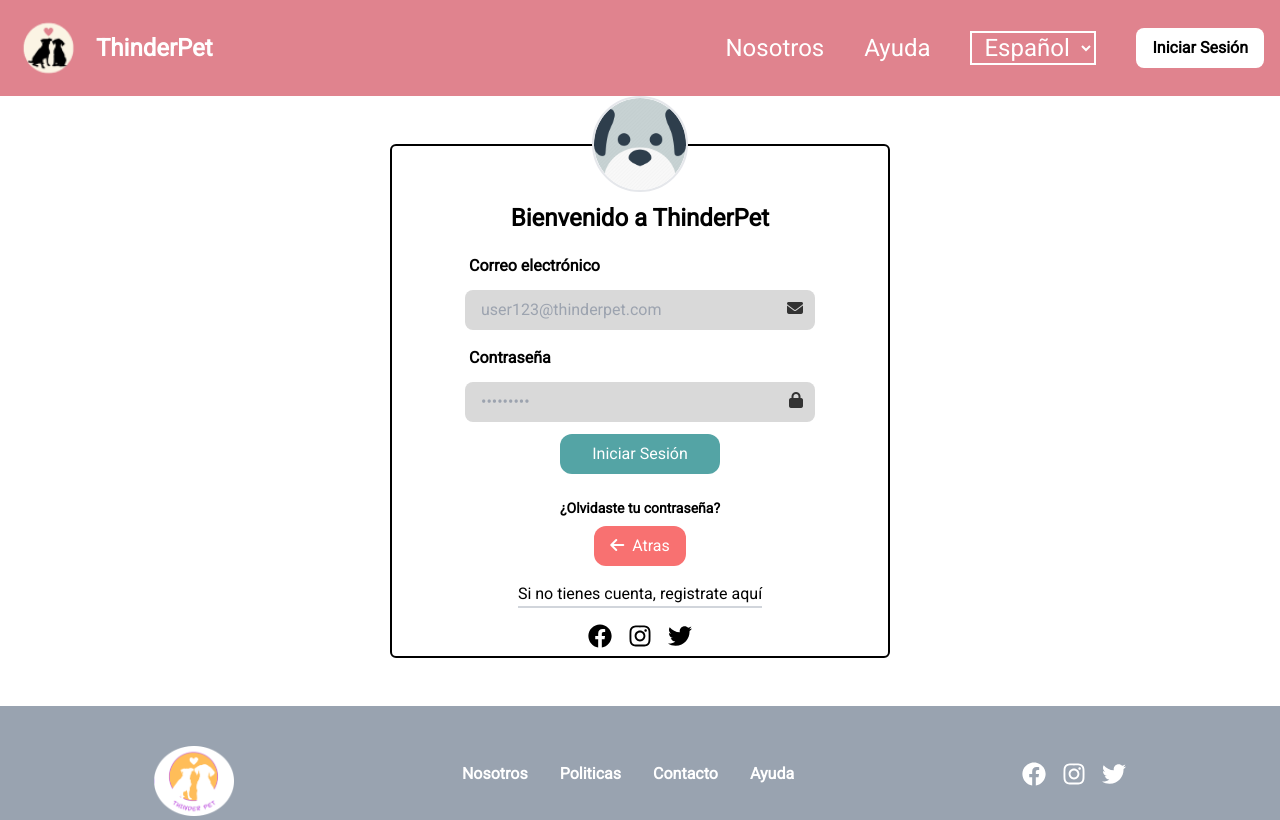
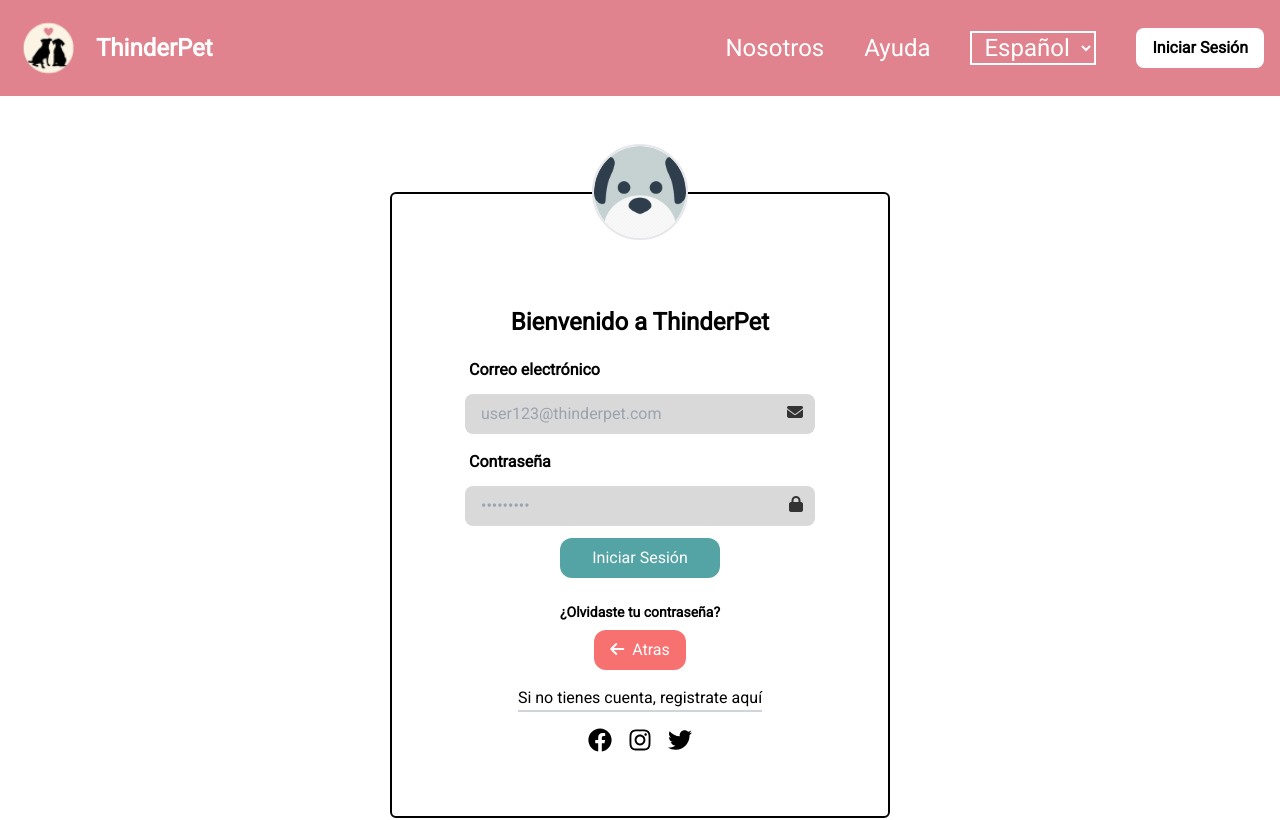
Before and after one commit to No-Country/c13-36-t-node-react, a React (Vite) app in the folder client/: page /login in a window 1280 px wide. Shown: the top 820 px of the page. Built offline with nearby package versions, Linux system fonts and the light colour scheme.

Commit message:
login y footer clases

```diff
--- a/client/src/Components/Footer/Footer.tsx
+++ b/client/src/Components/Footer/Footer.tsx
@@ -4,7 +4,7 @@ export default function Footer() {
   const opciones = ["Nosotros", "Politicas", "Contacto", "Ayuda"];
 
   return (
-    <footer className="bg-[#99A3B0] w-full p-10 flex flex-row justify-around align-baseline">
+    <footer className="bg-[#99A3B0] w-full p-10 flex flex-row justify-around align-baseline ">
       <img
         src={"logoFooter.png"}
         alt="footer-logo-landing-page"
--- a/client/src/Components/Login.tsx
+++ b/client/src/Components/Login.tsx
@@ -43,7 +43,8 @@ const Login: React.FC<LoginProps> = ({ setusuario }) => {
     setView(!view);
   };
   return (
-    <main className="flex justify-start flex-col items-center p-2 w-[500px] m-12 border-2 border-[#000] relative rounded-md max-sm:w-[100%] max-sm:bg-[#fff] max-sm:py-8 ">
+    <main className="min-h-screen">
+      <div className="flex justify-center items-center mt-24 flex-col px-5 py-16 w-[500px] border-2 border-[#000] relative  rounded-md max-sm:w-[100%] max-sm:bg-[#fff] max-sm:py-8 ">
         <img
           src={"avatar.png"}
           className="absolute w-24 top-[-50px] border-2 rounded-full"
@@ -120,6 +121,7 @@ const Login: React.FC<LoginProps> = ({ setusuario }) => {
           <FaInstagram />
           <FaTwitter />
         </div>
+      </div>
     </main>
   );
 };
```
Lines whose indentation alone changed are shown as unchanged.
